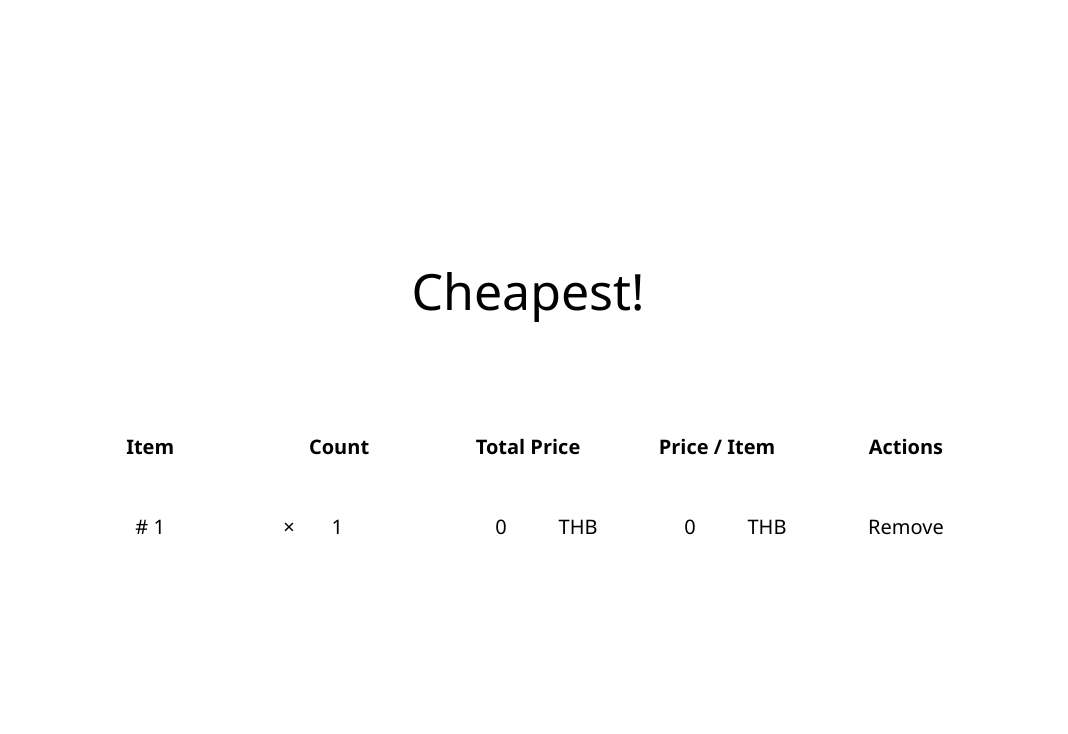
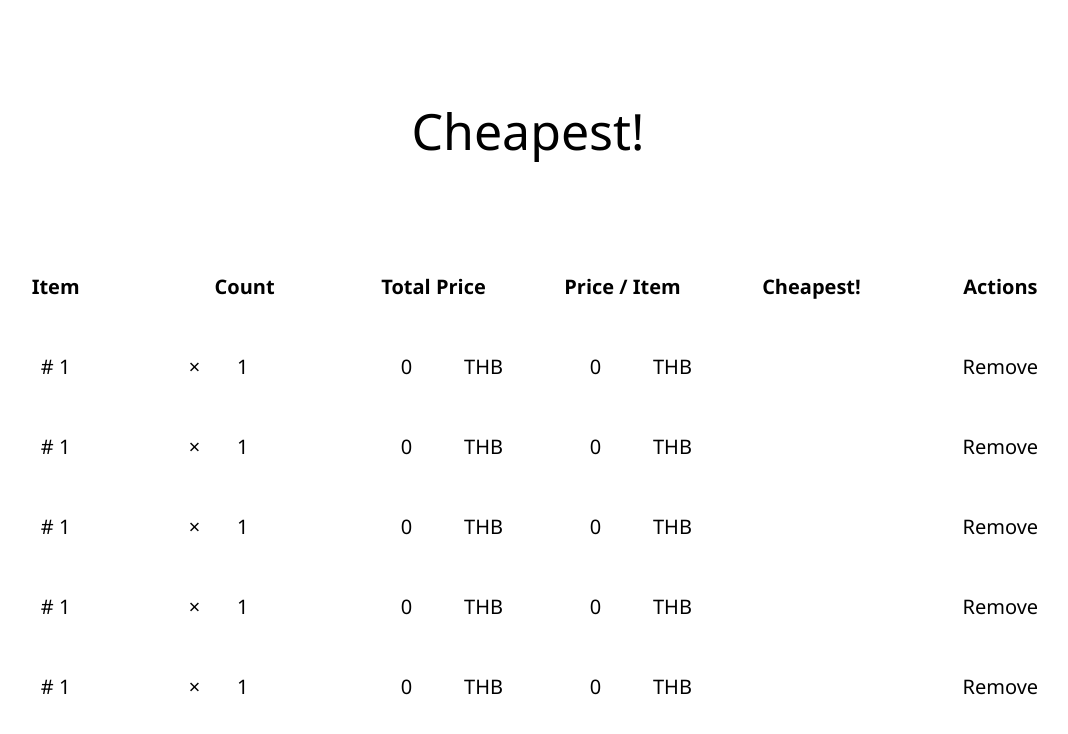
Before and after one commit to tanachai-b/cheaper, a React (Vite) app: page / in a window 1280 px wide. Shown: the top 734 px of the page, without its empty margins (112-1180 px from the left). Built offline with nearby package versions, Linux system fonts and the light colour scheme.

Commit message:
new feature: indicate cheapest item

```diff
--- a/src/App.tsx
+++ b/src/App.tsx
@@ -2,6 +2,24 @@ import cx from "classnames";
 import { ReactNode, useState } from "react";
 
 export default function App() {
+  const [itemPrices, setItemPrices] = useState([0, 0, 0, 0, 0]);
+
+  const cheapestIndex = itemPrices.reduce<{ price: number; index: number } | undefined>(
+    (cheapest, price, index) =>
+      price === 0
+        ? cheapest
+        : cheapest == null
+        ? { price, index }
+        : price < cheapest.price
+        ? { price, index }
+        : cheapest,
+    undefined,
+  )?.index;
+
+  function updatePrice(index: number, value: number) {
+    setItemPrices(itemPrices.map((v, i) => (i === index ? value : v)));
+  }
+
   return (
     <Container>
       <div className={cx("text-[50px]")}>Cheapest!</div>
@@ -9,7 +27,7 @@ export default function App() {
       <div
         className={cx(
           "grid",
-          "grid-cols-5",
+          "grid-cols-6",
           "gap-[50px]",
 
           "place-items-center",
@@ -23,9 +41,19 @@ export default function App() {
 
         <Header>Price / Item</Header>
 
+        <Header>Cheapest!</Header>
+
         <Header>Actions</Header>
 
-        <Item />
+        <Item isCheapest={cheapestIndex === 0} onChange={(price) => updatePrice(0, price)} />
+
+        <Item isCheapest={cheapestIndex === 1} onChange={(price) => updatePrice(1, price)} />
+
+        <Item isCheapest={cheapestIndex === 2} onChange={(price) => updatePrice(2, price)} />
+
+        <Item isCheapest={cheapestIndex === 3} onChange={(price) => updatePrice(3, price)} />
+
+        <Item isCheapest={cheapestIndex === 4} onChange={(price) => updatePrice(4, price)} />
       </div>
     </Container>
   );
@@ -58,7 +86,13 @@ function Header({ children }: { children: ReactNode }) {
   return <div className={cx("font-bold")}>{children}</div>;
 }
 
-function Item() {
+function Item({
+  isCheapest,
+  onChange,
+}: {
+  isCheapest: boolean;
+  onChange: (itemPrice: number) => void;
+}) {
   const [itemCount, setItemCount] = useState(1);
   const [totalPrice, setTotalPrice] = useState(0);
   const [itemPrice, setItemPrice] = useState(0);
@@ -76,8 +110,12 @@ function Item() {
           value={itemCount}
           onChange={(e) => {
             const itemCount = e.target.valueAsNumber;
+            const itemPrice = totalPrice / itemCount;
+
             setItemCount(itemCount);
-            setItemPrice(totalPrice / itemCount);
+            setItemPrice(itemPrice);
+
+            onChange(itemPrice);
           }}
         />
       </div>
@@ -89,8 +127,12 @@ function Item() {
           value={totalPrice}
           onChange={(e) => {
             const totalPrice = e.target.valueAsNumber;
+            const itemPrice = totalPrice / itemCount;
+
             setTotalPrice(totalPrice);
-            setItemPrice(totalPrice / itemCount);
+            setItemPrice(itemPrice);
+
+            onChange(itemPrice);
           }}
         />
 
@@ -104,14 +146,20 @@ function Item() {
           value={itemPrice}
           onChange={(e) => {
             const itemPrice = e.target.valueAsNumber;
+            const totalPrice = itemPrice * itemCount;
+
             setItemPrice(itemPrice);
-            setTotalPrice(itemPrice * itemCount);
+            setTotalPrice(totalPrice);
+
+            onChange(itemPrice);
           }}
         />
 
         <div>THB</div>
       </div>
 
+      <div>{isCheapest && "X"}</div>
+
       <button>Remove</button>
     </>
   );
```
